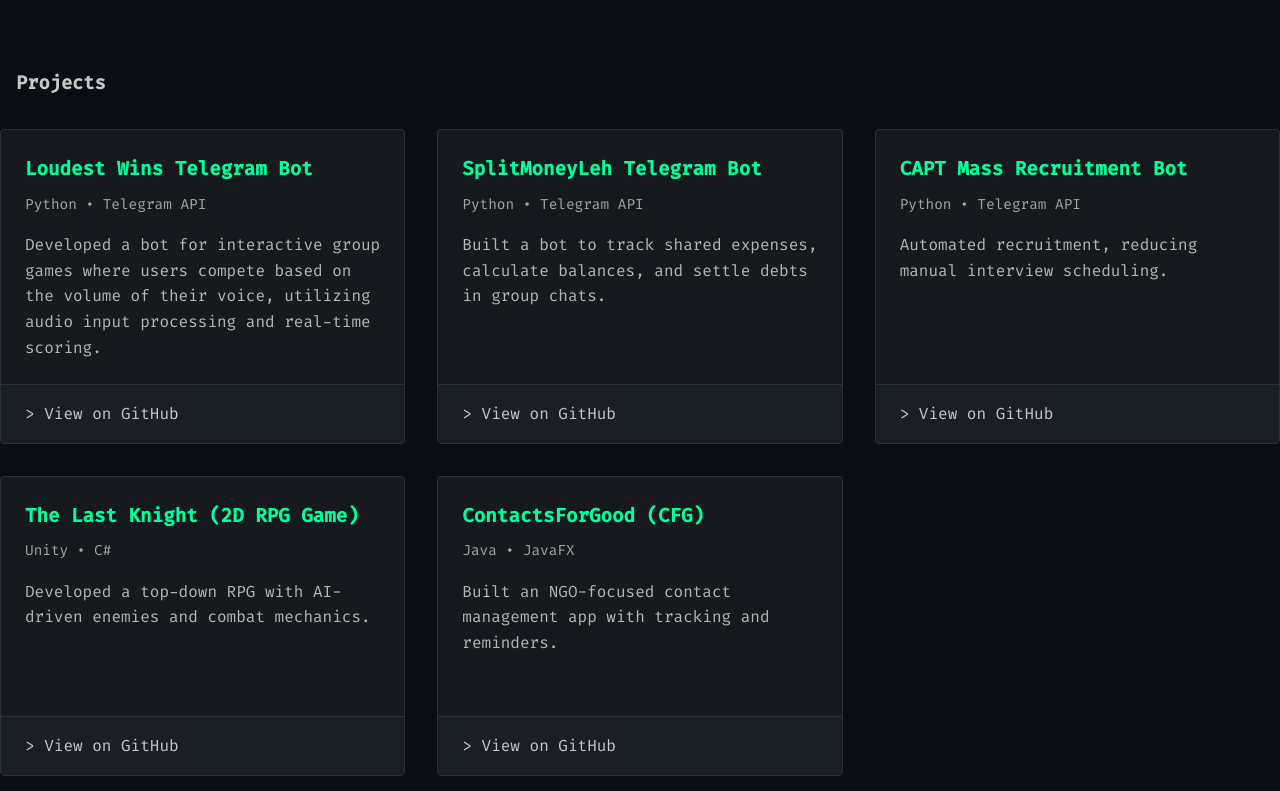
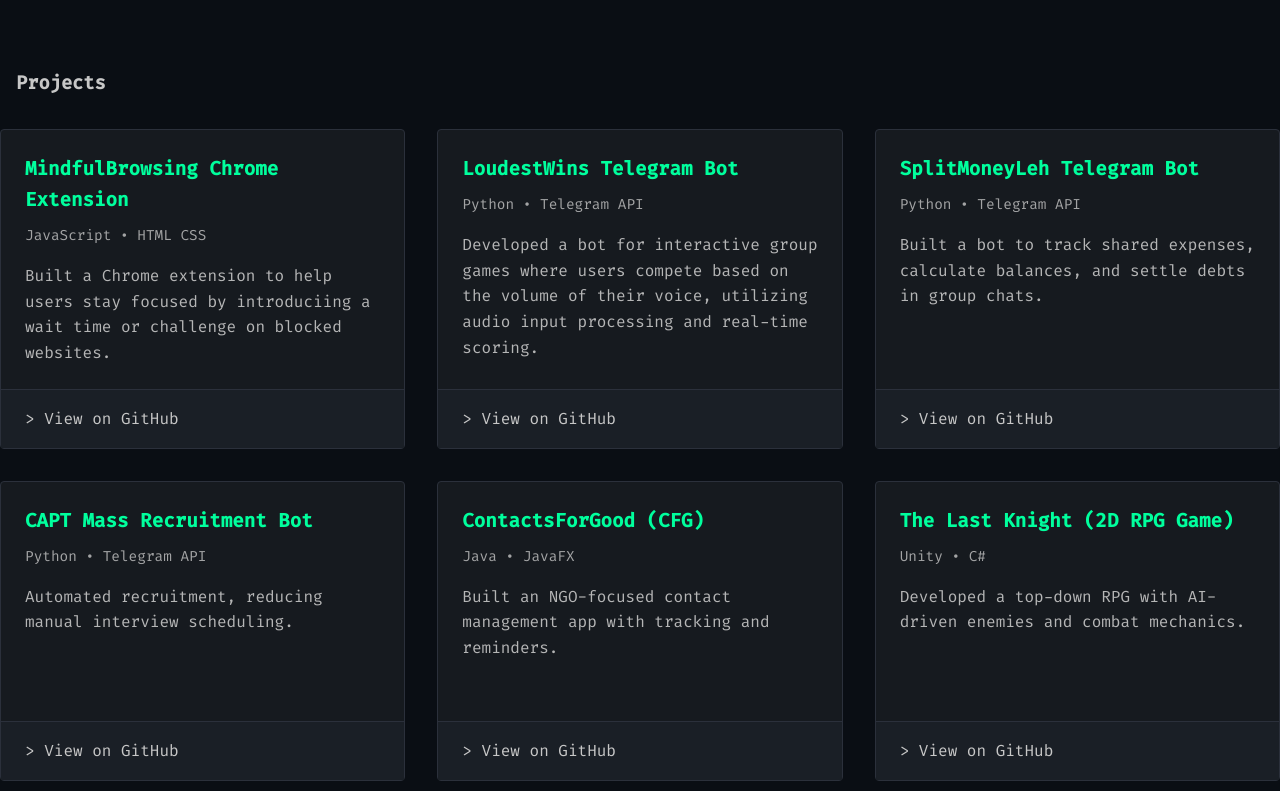
Before and after one commit to Justin-Yeo/hi-im-justin, a React (Create React App) app: page / in a window 1280 px wide. Shown: the part 609-1400 px from the top of the page. Built offline with nearby package versions, Linux system fonts and the light colour scheme.

Commit message:
Update project data

```diff
--- a/src/data.js
+++ b/src/data.js
@@ -1,6 +1,12 @@
 export const projects = [
   {
-    "title": "Loudest Wins Telegram Bot",
+    "title": "MindfulBrowsing Chrome Extension",
+    "tech": "JavaScript • HTML CSS",
+    "description": "Built a Chrome extension to help users stay focused by introduciing a wait time or challenge on blocked websites.",
+    "github": "https://github.com/Justin-Yeo/MindfulBrowsing"
+  },
+  {
+    "title": "LoudestWins Telegram Bot",
     "tech": "Python • Telegram API",
     "description": "Developed a bot for interactive group games where users compete based on the volume of their voice, utilizing audio input processing and real-time scoring.",
     "github": "https://github.com/Justin-Yeo/hacknroll2025"
@@ -18,16 +24,16 @@ export const projects = [
     github: "https://github.com/Capt-Tech/mass-recruitment-bot"
   },
   {
+    title: "ContactsForGood (CFG)",
+    tech: "Java • JavaFX",
+    description: "Built an NGO-focused contact management app with tracking and reminders.",
+    github: "https://github.com/Justin-Yeo/tp"
+  },
+  {
     title: "The Last Knight (2D RPG Game)",
     tech: "Unity • C#",
     description: "Developed a top-down RPG with AI-driven enemies and combat mechanics.",
     github: "https://github.com/Justin-Yeo/The-Last-Knight"
-  },
-  {
-    title: "ContactsForGood (CFG)",
-    tech: "Java • JavaFX",
-    description: "Built an NGO-focused contact management app with tracking and reminders.",
-    github: "https://github.com/Justin-Yeo/tp"
   }
 ];
 
```
